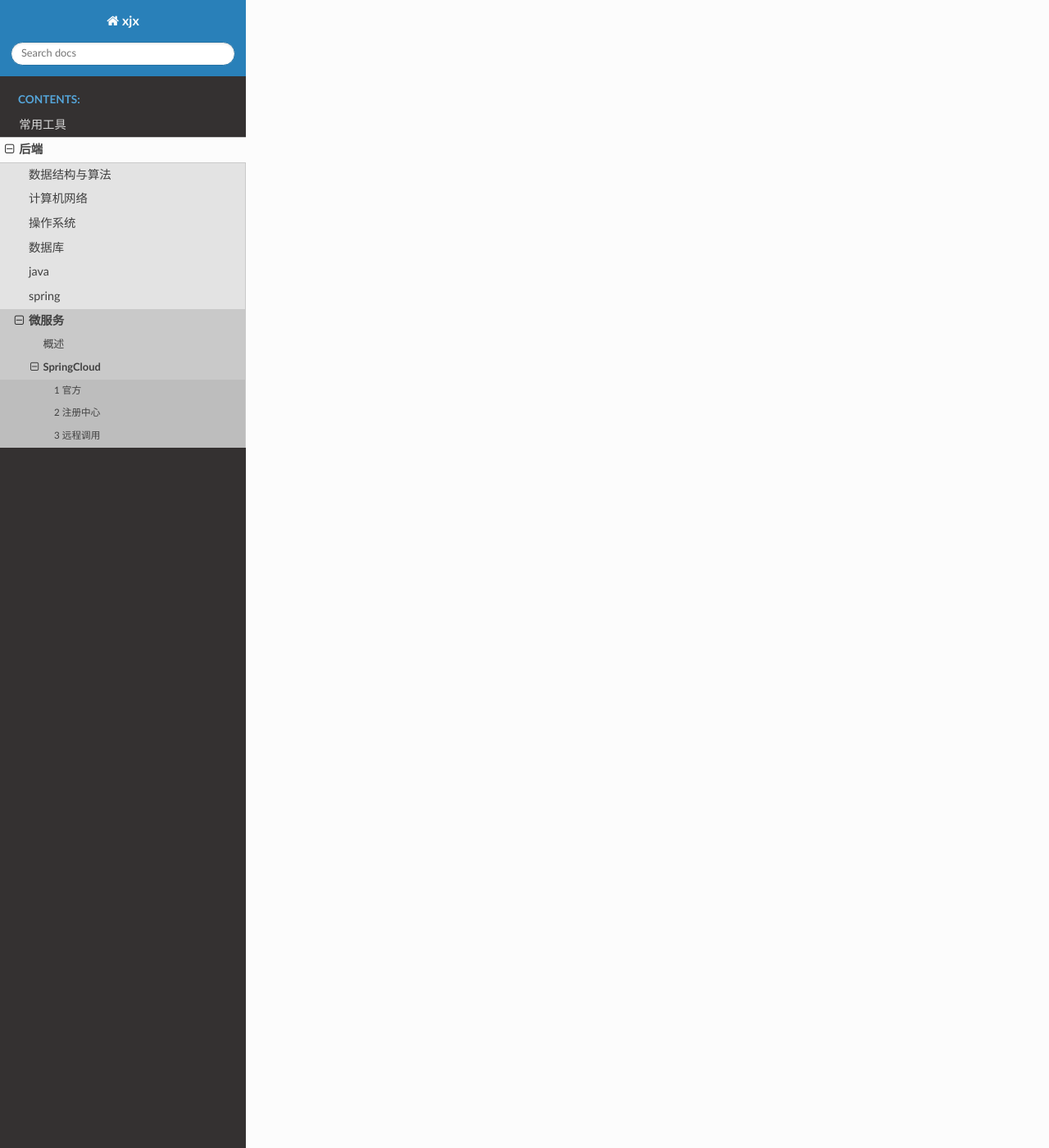
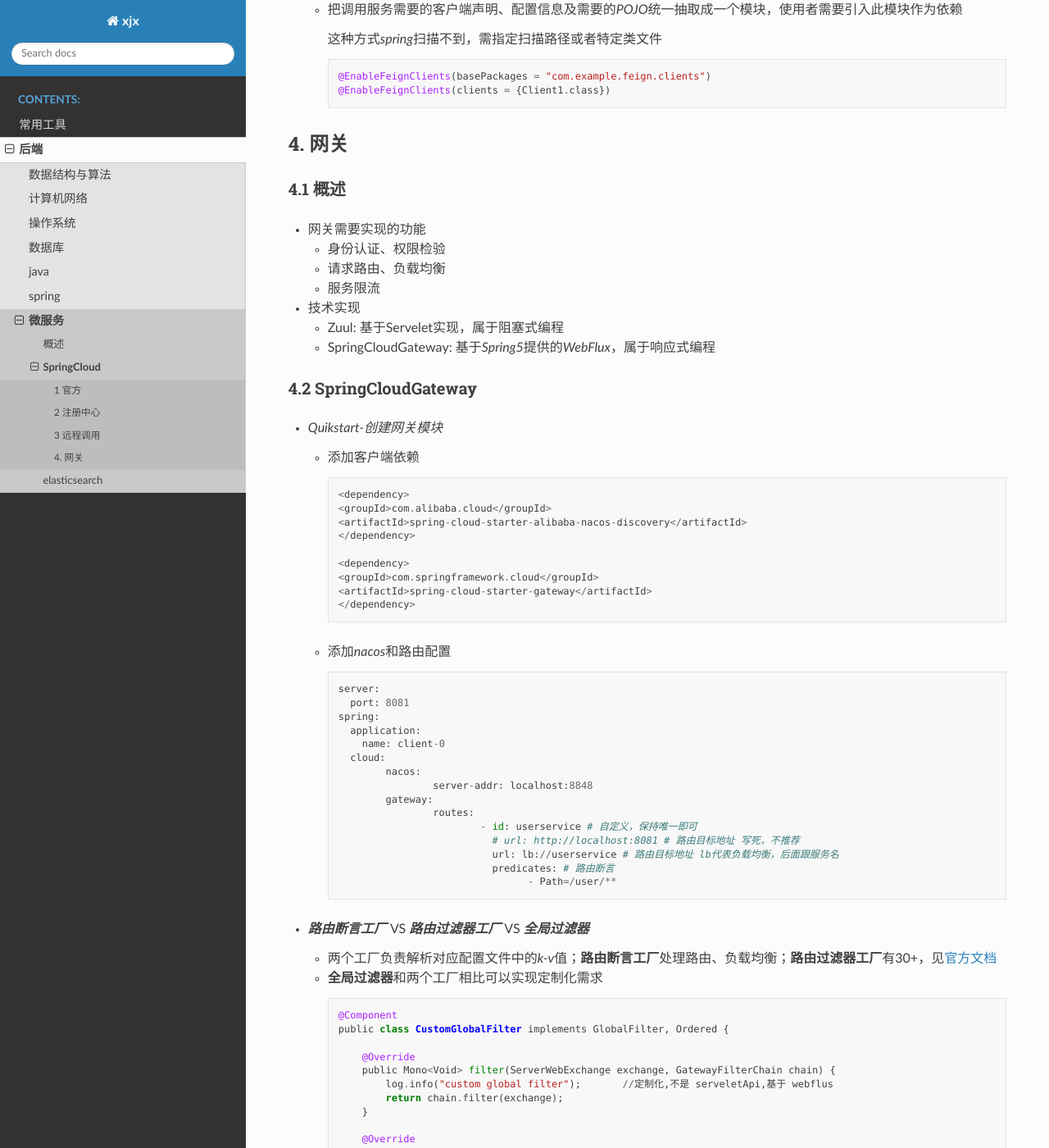
Before and after one commit to zzpandaman/wiki, a Sphinx documentation site: the page built from source/backend/microservice/springcloud.md, in a window 1280 px wide and 1400 px high, scrolled down 5413 px. Shown: the whole window at 82% size. Built offline with Sphinx 7.4.7 and the Read the Docs theme 2.0.0, drawn with Linux system fonts in a browser that asks for light colours; pages that are not in the unit, such as notebooks, are missing from menus; some of the changed text lies outside the part shown.

Commit message:
microservice

````diff
--- /dev/null
+++ b/source/backend/microservice/elasticsearch.md
@@ -0,0 +1 @@
+# elasticsearch
--- a/source/backend/microservice/index.rst
+++ b/source/backend/microservice/index.rst
@@ -6,3 +6,4 @@
 
    overview
    springcloud
+   elasticsearch
--- a/source/backend/microservice/springcloud.md
+++ b/source/backend/microservice/springcloud.md
@@ -147,7 +147,8 @@ SpringCloud集成了各种微服务功能组件，并基于SpringBoot实现了
 			  	服务名-profile.yaml > 服务名.yaml > 本地配置
 
 	- 集群部署
-		- <img src="../../_static/img/nacoscluster.png" width="60%" height="60%">
+
+		<img src="../../_static/img/nacoscluster.png" width="60%" height="60%">
 
 ### 2.4 Eureka 和 Nacos 的不同
 
@@ -158,3 +159,155 @@ SpringCloud集成了各种微服务功能组件，并基于SpringBoot实现了
 | 负载均衡 | Ribbon                                 | NacosRule                                                                     |
 
 ## 3 远程调用
+
+### 3.1 Feign
+
+* *Quikstart*
+	* 添加客户端依赖
+		```
+		<dependency>
+    	<groupId>com.springframework.cloud</groupId>
+    	<artifactId>spring-cloud-starter-openfeign</artifactId>
+    	</dependency>
+		```
+	* 启动类上添加注解`@EnableFeignClients` ，客户端上添加`@FeignClient`
+	* 基于*SpringMVC*注解声明远程调用信息
+	* *feign*集成了*ribbon*做负载均衡
+
+* 自定义配置——性能优化
+	- *feign*底层客户端实现
+		- URLConnection: 默认实现，不支持连接池
+		- Apache HttpClient: 支持连接池
+		- OKHttp: 支持连接池
+	- 改为带连接池的实现
+	- 日志级别改为*none*或者*basic*
+
+		```
+		<dependency>
+    	<groupId>io.github.openfeign</groupId>
+    	<artifactId>feign-httpclient</artifactId>
+    	</dependency>
+		```
+
+		```
+		feign:
+	  		client:
+		    	config:
+		    		default: #全局
+		    			loggerLevel: BASIC
+		    httpClient:
+		    	enabled: true
+		    	max-connections: 200
+		    	max-connections-per-route: 50
+		```
+
+		最佳连接数可通过*JMeter*测试确定
+
+- 最佳实践
+	- 服务提供者的*Controller*接口和服务调用者的客户端声明实现同一个接口
+	- 把调用服务需要的客户端声明、配置信息及需要的*POJO*统一抽取成一个模块，使用者需要引入此模块作为依赖
+
+		这种方式*spring*扫描不到，需指定扫描路径或者特定类文件
+		```
+		@EnableFeignClients(basePackages = "com.example.feign.clients")
+		@EnableFeignClients(clients = {Client1.class})
+		```
+
+## 4. 网关
+
+### 4.1 概述
+
+- 网关需要实现的功能
+	- 身份认证、权限检验
+	- 请求路由、负载均衡
+	- 服务限流
+- 技术实现
+	- Zuul: 基于Servelet实现，属于阻塞式编程
+	- SpringCloudGateway: 基于*Spring5*提供的*WebFlux*，属于响应式编程
+
+### 4.2 SpringCloudGateway
+
+* *Quikstart-创建网关模块*
+	* 添加客户端依赖
+		```
+    	<dependency>
+	    <groupId>com.alibaba.cloud</groupId>
+	    <artifactId>spring-cloud-starter-alibaba-nacos-discovery</artifactId>
+	    </dependency>
+
+	    <dependency>
+    	<groupId>com.springframework.cloud</groupId>
+    	<artifactId>spring-cloud-starter-gateway</artifactId>
+    	</dependency>
+		```
+	* 添加*nacos*和路由配置
+		```
+		server:
+		  port: 8081
+		spring:
+		  application:
+		    name: client-0
+		  cloud:
+		  	nacos:
+		  		server-addr: localhost:8848
+		  	gateway:
+		  		routes:
+		  			- id: userservice # 自定义，保持唯一即可
+		  			  # url: http://localhost:8081 # 路由目标地址 写死，不推荐
+		  			  url: lb://userservice # 路由目标地址 lb代表负载均衡，后面跟服务名
+		  			  predicates: # 路由断言
+		  			  	- Path=/user/**
+
+		```
++ ***路由断言工厂*** VS ***路由过滤器工厂*** VS ***全局过滤器***
+
+	- 两个工厂负责解析对应配置文件中的*k-v*值；**路由断言工厂**处理路由、负载均衡；**路由过滤器工厂**有30+，见[官方文档](https://docs.spring.io/spring-cloud-gateway/docs/current/reference/html/#gatewayfilter-factories)
+	- **全局过滤器**和两个工厂相比可以实现定制化需求
+
+		```
+		@Component
+		public class CustomGlobalFilter implements GlobalFilter, Ordered {
+
+		    @Override
+		    public Mono<Void> filter(ServerWebExchange exchange, GatewayFilterChain chain) {
+		        log.info("custom global filter");	//定制化,不是 serveletApi,基于 webflus
+		        return chain.filter(exchange);
+		    }
+
+		    @Override
+		    public int getOrder() {
+		        return -1;
+		    }
+		}
+		```
+
+	- 过滤器执行顺序
+
+		说明：请求路由确定后，经由相关适配器形成一个过滤器链；<br>
+		　　　**路由过滤器工厂**中有一个类别是*default-filters*，针对所有路由生效；
+
+		- 首先根据*Ordered*接口设定的*order*值排序
+		- 过滤器工厂类的*order*值由*spring*指定；从1开始按配置顺序计数；*default-filters*和其他种类分开计数
+		- *order*值相同时：*default-filters* > 其他工厂类过滤器 > **全局过滤器**
+
+* 跨域问题处理
+	- 跨域：（域名：端口号）不一致的两个域之间的访问
+	- 问题原因：浏览器禁止请求发起者与服务端之间发生跨域*ajax*请求，请求被浏览器拦截
+	- 解决方法：[CORS](https://www.jianshu.com/p/f5a88983f42d), *gateway*服务端需要添加配置支持
+
+		```yaml
+		spring:
+		  cloud:
+		    gateway: # 全局处理
+		      globalcors:
+		      	add-to-simple-url-handler-mapping: true # 解决 options 请求被拦截
+		        cors-configurations:
+		          '[/**]': # 匹配所有
+		            allowedOrigins: # 允许的请求
+		            - "https://docs.spring.io"
+		            allowedMethods: # 允许的方法
+		            - GET
+		            allowedHeaders: "*" # 允许在请求中携带的头信息
+		            allowedCredentials: true # 是否允许携带 cookie
+		            maxAge: 360000 # 一次检测的有效期 单位s
+		```
````
Also changed, not shown: other parts of source/backend/microservice/springcloud.md (+1 -1 lines).
